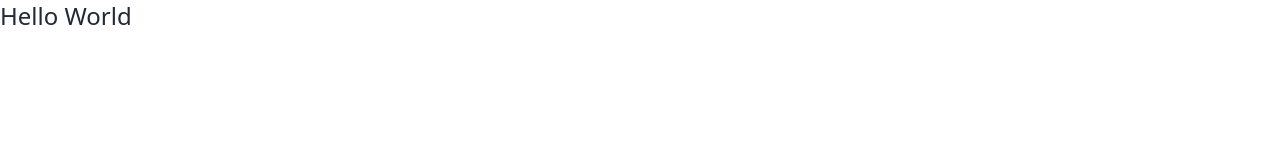
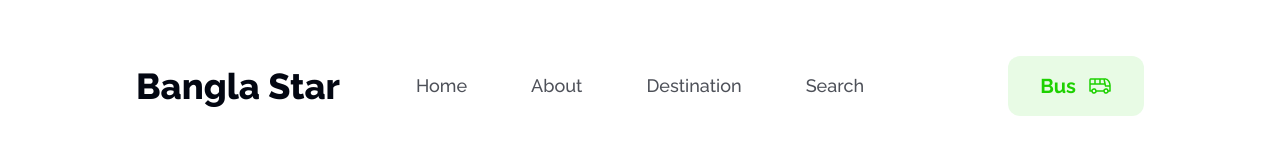
Before and after one commit to nayemurshuvo/ticket-system-dom, a plain HTML site: page index.html in a window 1280 px wide. Drawn offline with nearby package versions, Linux system fonts and the light colour scheme.

Commit message:
navbar completed

```diff
--- a/index.html
+++ b/index.html
@@ -38,6 +38,7 @@
               "cstm-gray-op40": "#03071266",
               "cstm-white-op80": "#FFFFFFCD",
               "cstm-white-op70": "#FFFFFFB2",
+              "cstm-bg-op10": "#1DD1001A",
             },
           },
         },
@@ -51,7 +52,37 @@
   <body>
     <header>
       <!-- Navbar -->
-      <h1 class="text-2xl">Hello World</h1>
+      <nav class="raleway-font">
+        <div class="container mx-auto px-8 lg:px-32 mt-4 lg:mt-12">
+          <div class="navbar">
+            <div class="navbar-start">
+              <div>
+                <h1 class="text-cstm-black text-2xl lg:text-4xl font-extrabold">
+                  Bangla Star
+                </h1>
+              </div>
+            </div>
+            <div class="navbar-center">
+              <div
+                class="space-x-16 text-lg text-cstm-gray-op70 font-medium hidden lg:flex"
+              >
+                <a href="#">Home</a>
+                <a href="#">About</a>
+                <a href="#">Destination</a>
+                <a href="#">Search</a>
+              </div>
+            </div>
+            <div class="navbar-end">
+              <button
+                class="bg-cstm-bg-op10 px-4 lg:px-8 py-2 lg:py-4 rounded-xl text-lg lg:text-xl font-bold text-cstm-green flex gap-3 items-center"
+              >
+                Bus
+                <img src="./images/bus-icon.png" alt="" />
+              </button>
+            </div>
+          </div>
+        </div>
+      </nav>
     </header>
     <main></main>
     <!-- Footer -->
```
